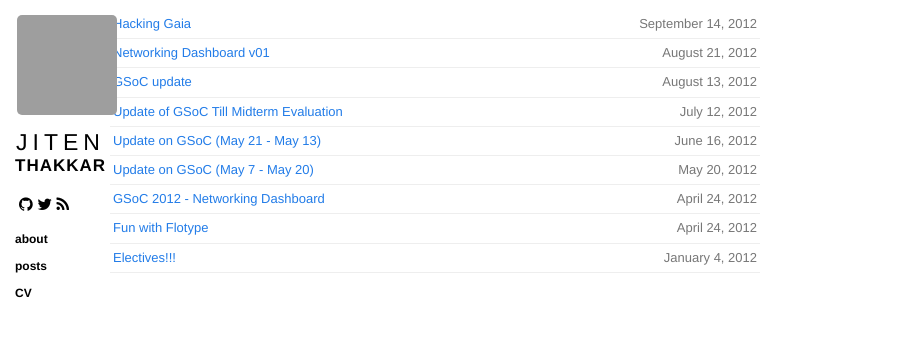
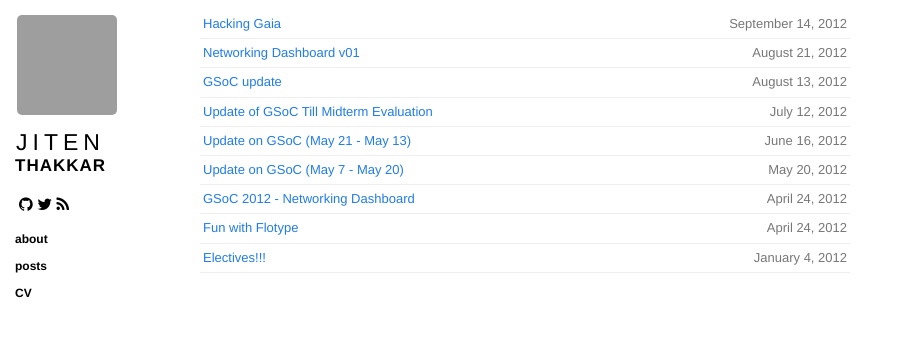
Before and after one commit to jiten-thakkar/jiten-thakkar.github.io, a Jekyll site: the page built from index.html, in a window 1280 px wide. Shown: the top 337 px of the page, without its empty margins (0-898 px from the left). Built offline with Jekyll 4.4.1, drawn with Linux system fonts in a browser that asks for light colours; nearby versions of some CDN libraries; Markdown is read by kramdown in place of the engine named in the settings; the list of posts is cut into pages by our own code; grey boxes are pictures that could not be loaded.

Commit message:
css change

```diff
--- a/css/base.css
+++ b/css/base.css
@@ -66,7 +66,7 @@ figure figcaption {
 
 .content {
   max-width: 650px;
-  margin-left: 110px;
+  margin-left: 200px;
   margin-right: 20px;
   margin-bottom: 50px; }
   .content h1 {
```
